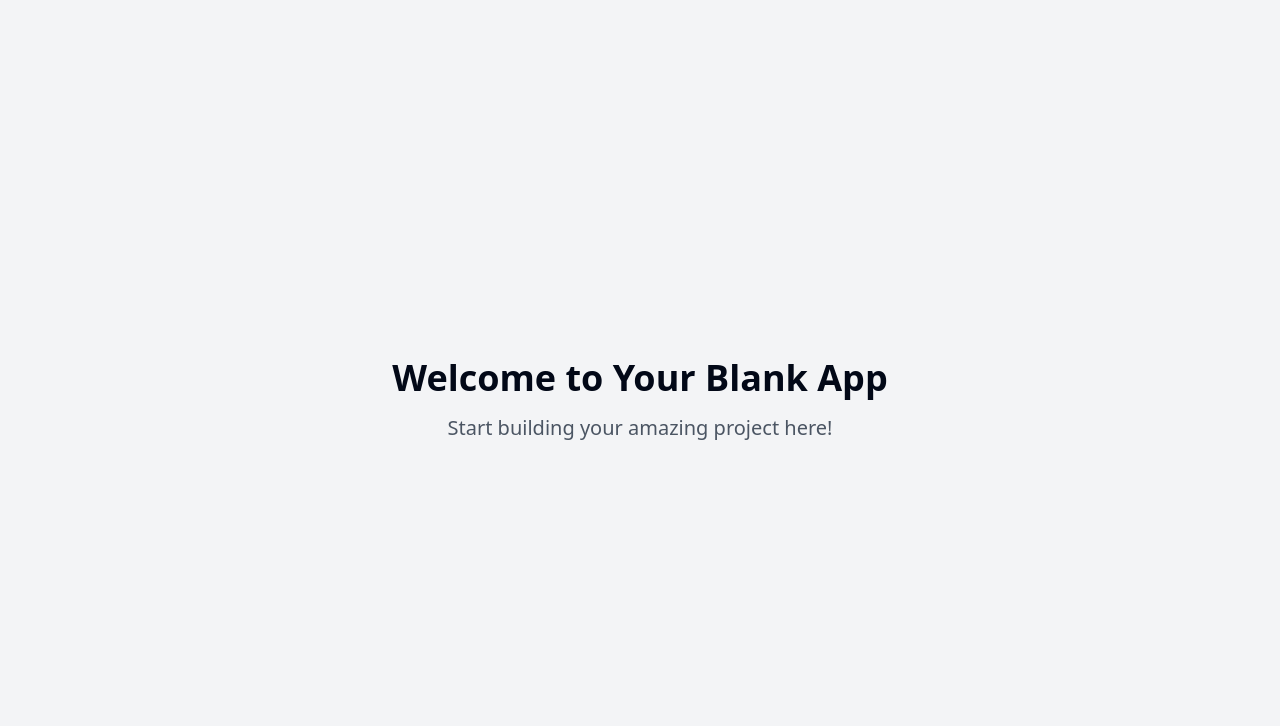
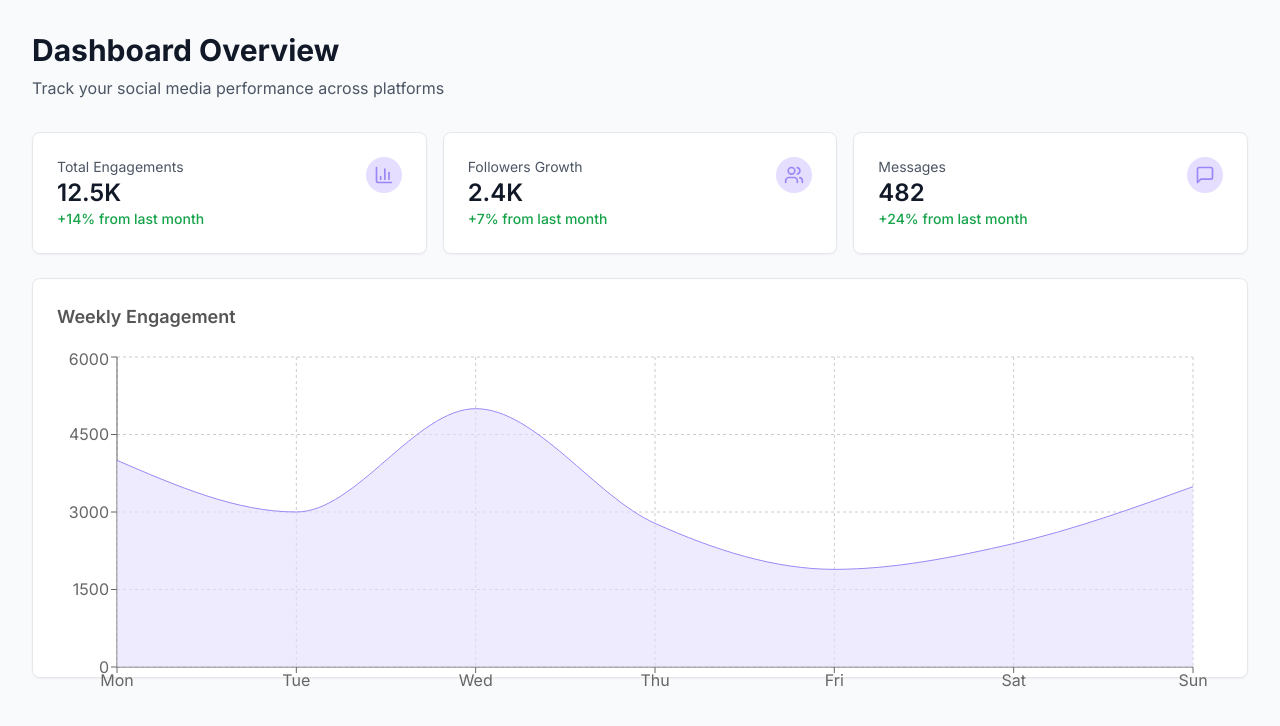
Before and after one commit to bhubanchand/s-1860, a React (Vite) app: page / in a window 1280 px wide. Shown: the top 726 px of the page. Built offline with nearby package versions, Linux system fonts and the light colour scheme.

Commit message:
Add social media dashboard
This commit adds a social media management dashboard.  The dashboard will show analytics, scheduled posts, and engagement metrics across platforms.

```diff
--- /dev/null
+++ b/src/components/DashboardCard.tsx
@@ -0,0 +1,14 @@
+
+import { cn } from "@/lib/utils";
+
+interface DashboardCardProps extends React.HTMLAttributes<HTMLDivElement> {
+  children: React.ReactNode;
+}
+
+export function DashboardCard({ children, className, ...props }: DashboardCardProps) {
+  return (
+    <div className={cn("dashboard-card", className)} {...props}>
+      {children}
+    </div>
+  );
+}
--- /dev/null
+++ b/src/components/EngagementChart.tsx
@@ -0,0 +1,35 @@
+
+import { AreaChart, Area, XAxis, YAxis, CartesianGrid, Tooltip, ResponsiveContainer } from 'recharts';
+import { DashboardCard } from './DashboardCard';
+
+const data = [
+  { name: 'Mon', value: 4000 },
+  { name: 'Tue', value: 3000 },
+  { name: 'Wed', value: 5000 },
+  { name: 'Thu', value: 2780 },
+  { name: 'Fri', value: 1890 },
+  { name: 'Sat', value: 2390 },
+  { name: 'Sun', value: 3490 },
+];
+
+export function EngagementChart() {
+  return (
+    <DashboardCard className="h-[400px] animate-fade-in">
+      <h2 className="mb-4 text-lg font-semibold">Weekly Engagement</h2>
+      <ResponsiveContainer width="100%" height="100%">
+        <AreaChart data={data} margin={{ top: 10, right: 30, left: 0, bottom: 0 }}>
+          <CartesianGrid strokeDasharray="3 3" />
+          <XAxis dataKey="name" />
+          <YAxis />
+          <Tooltip />
+          <Area
+            type="monotone"
+            dataKey="value"
+            stroke="#9b87f5"
+            fill="#e5deff"
+          />
+        </AreaChart>
+      </ResponsiveContainer>
+    </DashboardCard>
+  );
+}
--- /dev/null
+++ b/src/components/Stats.tsx
@@ -0,0 +1,45 @@
+
+import { BarChart3, MessageSquare, Users } from "lucide-react";
+import { DashboardCard } from "./DashboardCard";
+
+const stats = [
+  {
+    label: "Total Engagements",
+    value: "12.5K",
+    change: "+14%",
+    icon: BarChart3,
+  },
+  {
+    label: "Followers Growth",
+    value: "2.4K",
+    change: "+7%",
+    icon: Users,
+  },
+  {
+    label: "Messages",
+    value: "482",
+    change: "+24%",
+    icon: MessageSquare,
+  },
+];
+
+export function Stats() {
+  return (
+    <div className="grid gap-4 md:grid-cols-3">
+      {stats.map((stat) => (
+        <DashboardCard key={stat.label} className="animate-fade-in">
+          <div className="flex items-start justify-between">
+            <div>
+              <p className="stat-label">{stat.label}</p>
+              <p className="stat-value">{stat.value}</p>
+            </div>
+            <div className="rounded-full bg-primary-light p-2">
+              <stat.icon className="h-5 w-5 text-primary" />
+            </div>
+          </div>
+          <p className="text-sm font-medium text-green-600">{stat.change} from last month</p>
+        </DashboardCard>
+      ))}
+    </div>
+  );
+}
--- a/src/index.css
+++ b/src/index.css
@@ -1,3 +1,6 @@
+
+@import url('https://fonts.googleapis.com/css2?family=Inter:wght@400;500;600;700&display=swap');
+
 @tailwind base;
 @tailwind components;
 @tailwind utilities;
@@ -6,96 +9,28 @@
   :root {
     --background: 0 0% 100%;
     --foreground: 222.2 84% 4.9%;
-
-    --card: 0 0% 100%;
-    --card-foreground: 222.2 84% 4.9%;
-
-    --popover: 0 0% 100%;
-    --popover-foreground: 222.2 84% 4.9%;
-
-    --primary: 222.2 47.4% 11.2%;
-    --primary-foreground: 210 40% 98%;
-
-    --secondary: 210 40% 96.1%;
-    --secondary-foreground: 222.2 47.4% 11.2%;
-
-    --muted: 210 40% 96.1%;
-    --muted-foreground: 215.4 16.3% 46.9%;
-
-    --accent: 210 40% 96.1%;
-    --accent-foreground: 222.2 47.4% 11.2%;
-
-    --destructive: 0 84.2% 60.2%;
-    --destructive-foreground: 210 40% 98%;
-
-    --border: 214.3 31.8% 91.4%;
-    --input: 214.3 31.8% 91.4%;
-    --ring: 222.2 84% 4.9%;
-
     --radius: 0.5rem;
-
-    --sidebar-background: 0 0% 98%;
-
-    --sidebar-foreground: 240 5.3% 26.1%;
-
-    --sidebar-primary: 240 5.9% 10%;
-
-    --sidebar-primary-foreground: 0 0% 98%;
-
-    --sidebar-accent: 240 4.8% 95.9%;
-
-    --sidebar-accent-foreground: 240 5.9% 10%;
-
-    --sidebar-border: 220 13% 91%;
-
-    --sidebar-ring: 217.2 91.2% 59.8%;
   }
 
-  .dark {
-    --background: 222.2 84% 4.9%;
-    --foreground: 210 40% 98%;
-
-    --card: 222.2 84% 4.9%;
-    --card-foreground: 210 40% 98%;
-
-    --popover: 222.2 84% 4.9%;
-    --popover-foreground: 210 40% 98%;
-
-    --primary: 210 40% 98%;
-    --primary-foreground: 222.2 47.4% 11.2%;
-
-    --secondary: 217.2 32.6% 17.5%;
-    --secondary-foreground: 210 40% 98%;
-
-    --muted: 217.2 32.6% 17.5%;
-    --muted-foreground: 215 20.2% 65.1%;
-
-    --accent: 217.2 32.6% 17.5%;
-    --accent-foreground: 210 40% 98%;
-
-    --destructive: 0 62.8% 30.6%;
-    --destructive-foreground: 210 40% 98%;
-
-    --border: 217.2 32.6% 17.5%;
-    --input: 217.2 32.6% 17.5%;
-    --ring: 212.7 26.8% 83.9%;
-    --sidebar-background: 240 5.9% 10%;
-    --sidebar-foreground: 240 4.8% 95.9%;
-    --sidebar-primary: 224.3 76.3% 48%;
-    --sidebar-primary-foreground: 0 0% 100%;
-    --sidebar-accent: 240 3.7% 15.9%;
-    --sidebar-accent-foreground: 240 4.8% 95.9%;
-    --sidebar-border: 240 3.7% 15.9%;
-    --sidebar-ring: 217.2 91.2% 59.8%;
+  body {
+    @apply bg-[#f8fafc] text-dashboard-text antialiased;
   }
 }
 
-@layer base {
-  * {
-    @apply border-border;
+@layer components {
+  .dashboard-card {
+    @apply bg-dashboard-card rounded-lg border border-dashboard-border p-6 shadow-sm backdrop-blur-sm transition-all duration-200 hover:shadow-md;
   }
 
-  body {
-    @apply bg-background text-foreground;
+  .stat-card {
+    @apply flex flex-col space-y-2 dashboard-card;
+  }
+
+  .stat-value {
+    @apply text-2xl font-semibold text-gray-900;
+  }
+
+  .stat-label {
+    @apply text-sm text-gray-600;
   }
 }
--- a/src/pages/Index.tsx
+++ b/src/pages/Index.tsx
@@ -1,11 +1,18 @@
-// Update this page (the content is just a fallback if you fail to update the page)
+
+import { Stats } from "@/components/Stats";
+import { EngagementChart } from "@/components/EngagementChart";
 
 const Index = () => {
   return (
-    <div className="min-h-screen flex items-center justify-center bg-gray-100">
-      <div className="text-center">
-        <h1 className="text-4xl font-bold mb-4">Welcome to Your Blank App</h1>
-        <p className="text-xl text-gray-600">Start building your amazing project here!</p>
+    <div className="container mx-auto py-8">
+      <div className="mb-8">
+        <h1 className="text-3xl font-bold text-gray-900">Dashboard Overview</h1>
+        <p className="mt-2 text-gray-600">Track your social media performance across platforms</p>
+      </div>
+
+      <div className="space-y-6">
+        <Stats />
+        <EngagementChart />
       </div>
     </div>
   );
--- a/tailwind.config.ts
+++ b/tailwind.config.ts
@@ -1,3 +1,4 @@
+
 import type { Config } from "tailwindcss";
 
 export default {
@@ -12,85 +13,59 @@ export default {
   theme: {
     container: {
       center: true,
-			padding: '2rem',
+      padding: "2rem",
       screens: {
-				'2xl': '1400px'
-			}
+        "2xl": "1400px",
+      },
     },
     extend: {
+      fontFamily: {
+        sans: ["Inter", "sans-serif"],
+      },
       colors: {
-				border: 'hsl(var(--border))',
-				input: 'hsl(var(--input))',
-				ring: 'hsl(var(--ring))',
-				background: 'hsl(var(--background))',
-				foreground: 'hsl(var(--foreground))',
+        border: "hsl(var(--border))",
+        input: "hsl(var(--input))",
+        ring: "hsl(var(--ring))",
+        background: "hsl(var(--background))",
+        foreground: "hsl(var(--foreground))",
         primary: {
-					DEFAULT: 'hsl(var(--primary))',
-					foreground: 'hsl(var(--primary-foreground))'
+          DEFAULT: "#9b87f5",
+          hover: "#8b74f2",
+          light: "#e5deff",
         },
-				secondary: {
-					DEFAULT: 'hsl(var(--secondary))',
-					foreground: 'hsl(var(--secondary-foreground))'
+        dashboard: {
+          card: "rgba(255, 255, 255, 0.9)",
+          accent: "#9b87f5",
+          text: "#555555",
+          border: "#e5e7eb",
+          highlight: "#f3f4f6",
         },
-				destructive: {
-					DEFAULT: 'hsl(var(--destructive))',
-					foreground: 'hsl(var(--destructive-foreground))'
-				},
-				muted: {
-					DEFAULT: 'hsl(var(--muted))',
-					foreground: 'hsl(var(--muted-foreground))'
-				},
-				accent: {
-					DEFAULT: 'hsl(var(--accent))',
-					foreground: 'hsl(var(--accent-foreground))'
-				},
-				popover: {
-					DEFAULT: 'hsl(var(--popover))',
-					foreground: 'hsl(var(--popover-foreground))'
-				},
-				card: {
-					DEFAULT: 'hsl(var(--card))',
-					foreground: 'hsl(var(--card-foreground))'
-				},
-				sidebar: {
-					DEFAULT: 'hsl(var(--sidebar-background))',
-					foreground: 'hsl(var(--sidebar-foreground))',
-					primary: 'hsl(var(--sidebar-primary))',
-					'primary-foreground': 'hsl(var(--sidebar-primary-foreground))',
-					accent: 'hsl(var(--sidebar-accent))',
-					'accent-foreground': 'hsl(var(--sidebar-accent-foreground))',
-					border: 'hsl(var(--sidebar-border))',
-					ring: 'hsl(var(--sidebar-ring))'
-				}
       },
       borderRadius: {
-				lg: 'var(--radius)',
-				md: 'calc(var(--radius) - 2px)',
-				sm: 'calc(var(--radius) - 4px)'
+        lg: "var(--radius)",
+        md: "calc(var(--radius) - 2px)",
+        sm: "calc(var(--radius) - 4px)",
       },
       keyframes: {
-				'accordion-down': {
-					from: {
-						height: '0'
+        "accordion-down": {
+          from: { height: "0" },
+          to: { height: "var(--radix-accordion-content-height)" },
         },
-					to: {
-						height: 'var(--radix-accordion-content-height)'
-					}
+        "accordion-up": {
+          from: { height: "var(--radix-accordion-content-height)" },
+          to: { height: "0" },
         },
-				'accordion-up': {
-					from: {
-						height: 'var(--radix-accordion-content-height)'
+        "fade-in": {
+          "0%": { opacity: "0", transform: "translateY(10px)" },
+          "100%": { opacity: "1", transform: "translateY(0)" },
         },
-					to: {
-						height: '0'
-					}
-				}
       },
       animation: {
-				'accordion-down': 'accordion-down 0.2s ease-out',
-				'accordion-up': 'accordion-up 0.2s ease-out'
-			}
-		}
+        "accordion-down": "accordion-down 0.2s ease-out",
+        "accordion-up": "accordion-up 0.2s ease-out",
+        "fade-in": "fade-in 0.3s ease-out",
+      },
+    },
   },
   plugins: [require("tailwindcss-animate")],
 } satisfies Config;
```
Lines whose indentation alone changed are shown as unchanged.
